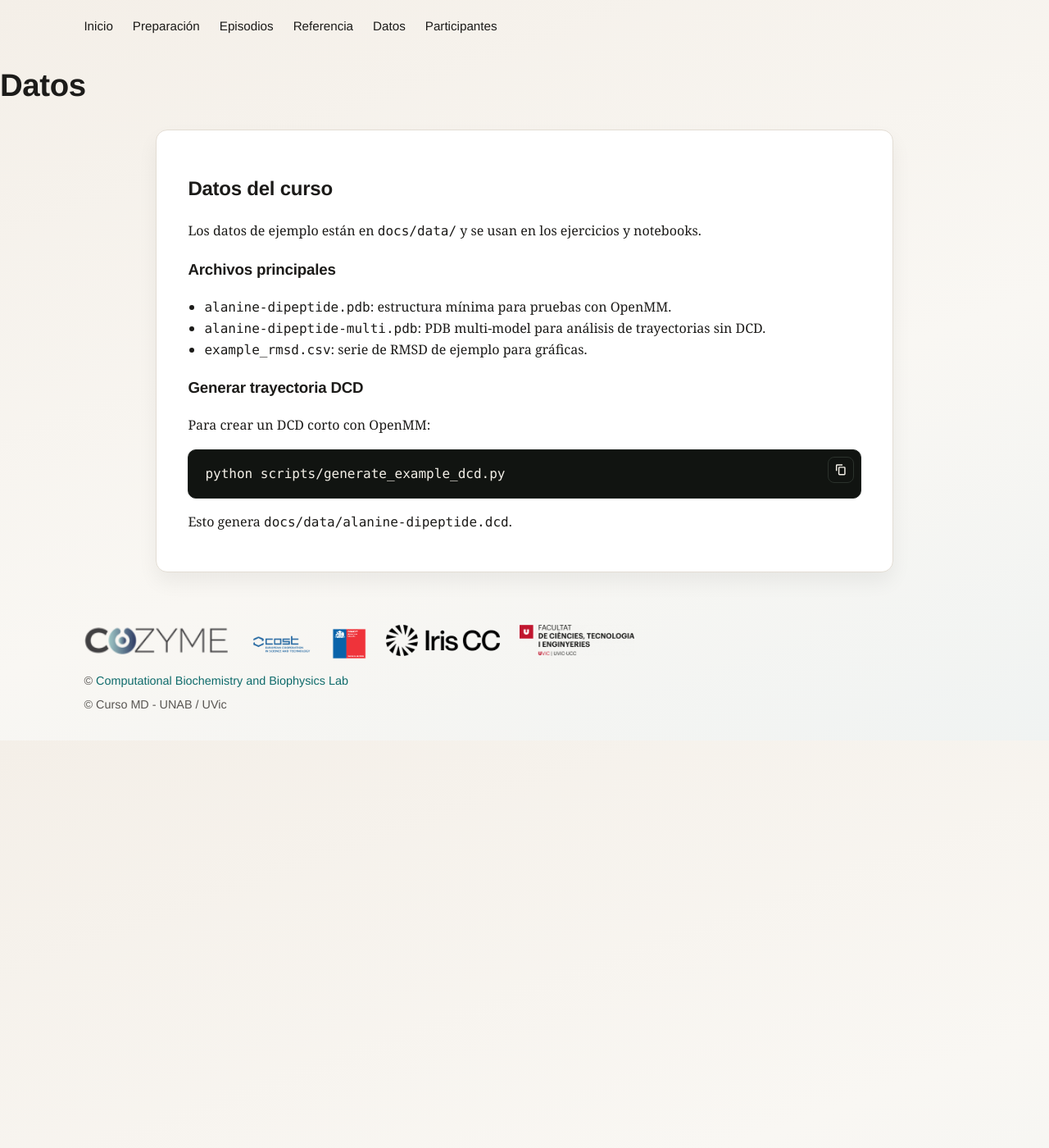
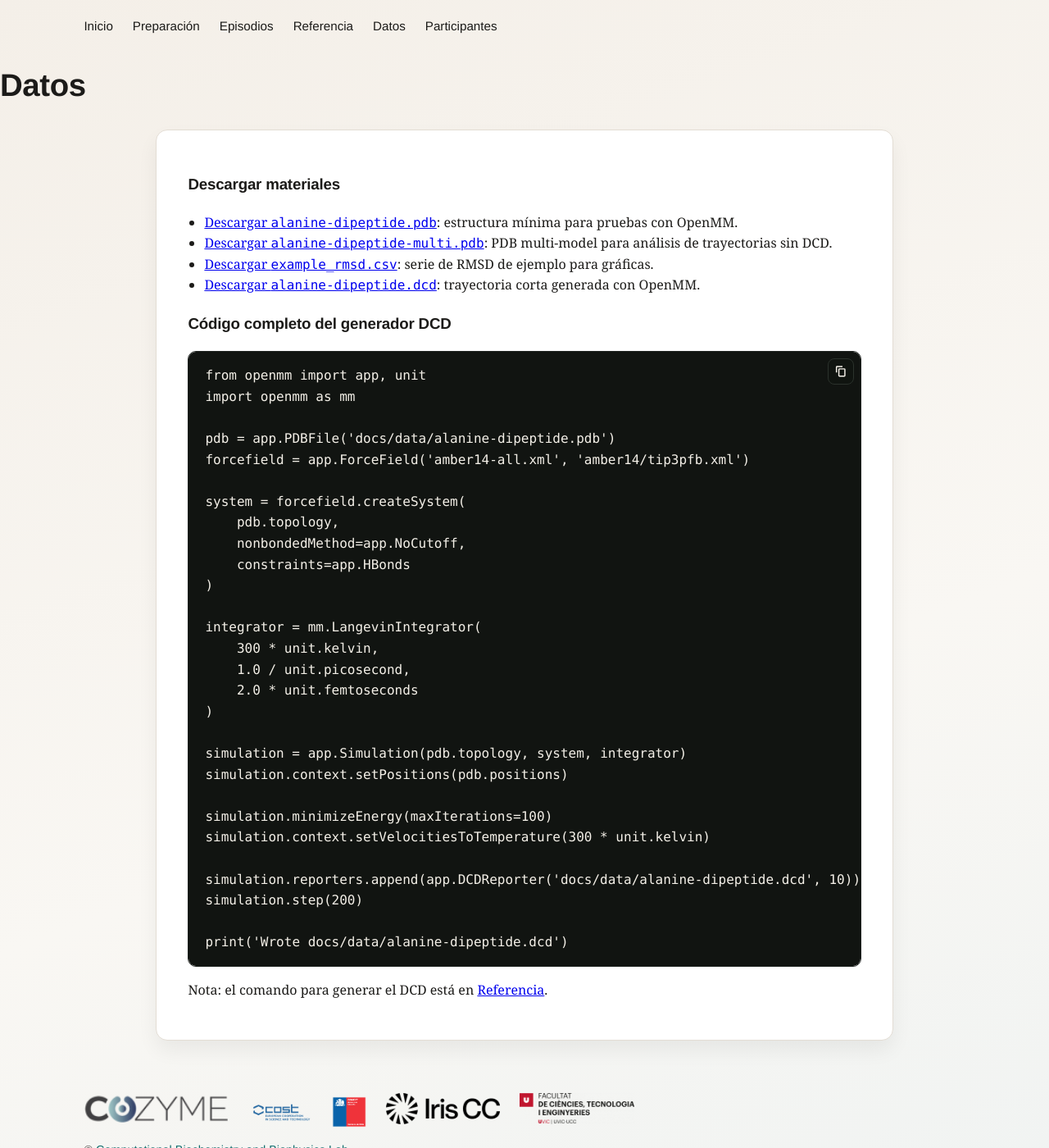
Before and after one commit to Biocomputing-Teaching/Curso-MD-Analisis, a Jekyll site: the page built from docs/data.md, in a window 1280 px wide and 1400 px high. Shown: the whole window at 82% size. Built offline with Jekyll 4.4.1, drawn with Linux system fonts in a browser that asks for light colours.

Commit message:
millora estructura

````diff
--- a/docs/data.md
+++ b/docs/data.md
@@ -4,22 +4,44 @@ title: Datos
 permalink: /data/
 ---
 
-## Datos del curso
+### Descargar materiales
 
-Los datos de ejemplo están en `docs/data/` y se usan en los ejercicios y notebooks.
+- [Descargar `alanine-dipeptide.pdb`]({{ site.baseurl }}/data/alanine-dipeptide.pdb): estructura mínima para pruebas con OpenMM.
+- [Descargar `alanine-dipeptide-multi.pdb`]({{ site.baseurl }}/data/alanine-dipeptide-multi.pdb): PDB multi-model para análisis de trayectorias sin DCD.
+- [Descargar `example_rmsd.csv`]({{ site.baseurl }}/data/example_rmsd.csv): serie de RMSD de ejemplo para gráficas.
+- [Descargar `alanine-dipeptide.dcd`]({{ site.baseurl }}/data/alanine-dipeptide.dcd): trayectoria corta generada con OpenMM.
 
-### Archivos principales
+### Código completo del generador DCD
 
-- `alanine-dipeptide.pdb`: estructura mínima para pruebas con OpenMM.
-- `alanine-dipeptide-multi.pdb`: PDB multi-model para análisis de trayectorias sin DCD.
-- `example_rmsd.csv`: serie de RMSD de ejemplo para gráficas.
+```python
+from openmm import app, unit
+import openmm as mm
 
-### Generar trayectoria DCD
+pdb = app.PDBFile('docs/data/alanine-dipeptide.pdb')
+forcefield = app.ForceField('amber14-all.xml', 'amber14/tip3pfb.xml')
 
-Para crear un DCD corto con OpenMM:
+system = forcefield.createSystem(
+    pdb.topology,
+    nonbondedMethod=app.NoCutoff,
+    constraints=app.HBonds
+)
 
-```bash
-python scripts/generate_example_dcd.py
+integrator = mm.LangevinIntegrator(
+    300 * unit.kelvin,
+    1.0 / unit.picosecond,
+    2.0 * unit.femtoseconds
+)
+
+simulation = app.Simulation(pdb.topology, system, integrator)
+simulation.context.setPositions(pdb.positions)
+
+simulation.minimizeEnergy(maxIterations=100)
+simulation.context.setVelocitiesToTemperature(300 * unit.kelvin)
+
+simulation.reporters.append(app.DCDReporter('docs/data/alanine-dipeptide.dcd', 10))
+simulation.step(200)
+
+print('Wrote docs/data/alanine-dipeptide.dcd')
 ```
 
-Esto genera `docs/data/alanine-dipeptide.dcd`.
+Nota: el comando para generar el DCD está en [Referencia]({{ site.baseurl }}/reference/).
````
Also changed, not shown: docs/reference.md (+10 -0 lines).
